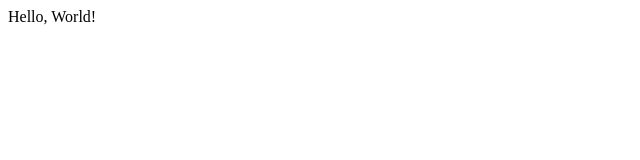
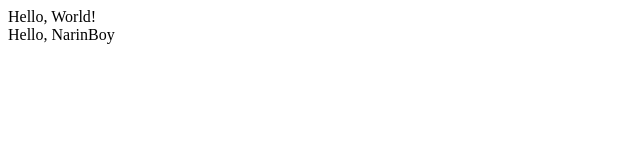
Before and after one commit to NarinBoy/test, a website: page index.html in a window 1280 px wide. Shown: the whole page, without its empty margins (0-640 px from the left). Drawn offline with Linux system fonts and the light colour scheme.

Commit message:
add greeting div for NarinBoy in index.html

```diff
--- a/index.html
+++ b/index.html
@@ -7,5 +7,6 @@
 </head>
 <body>
     <div class="1">Hello, World!</div>
+    <div class="1">Hello, NarinBoy</div>
 </body>
 </html>
```
